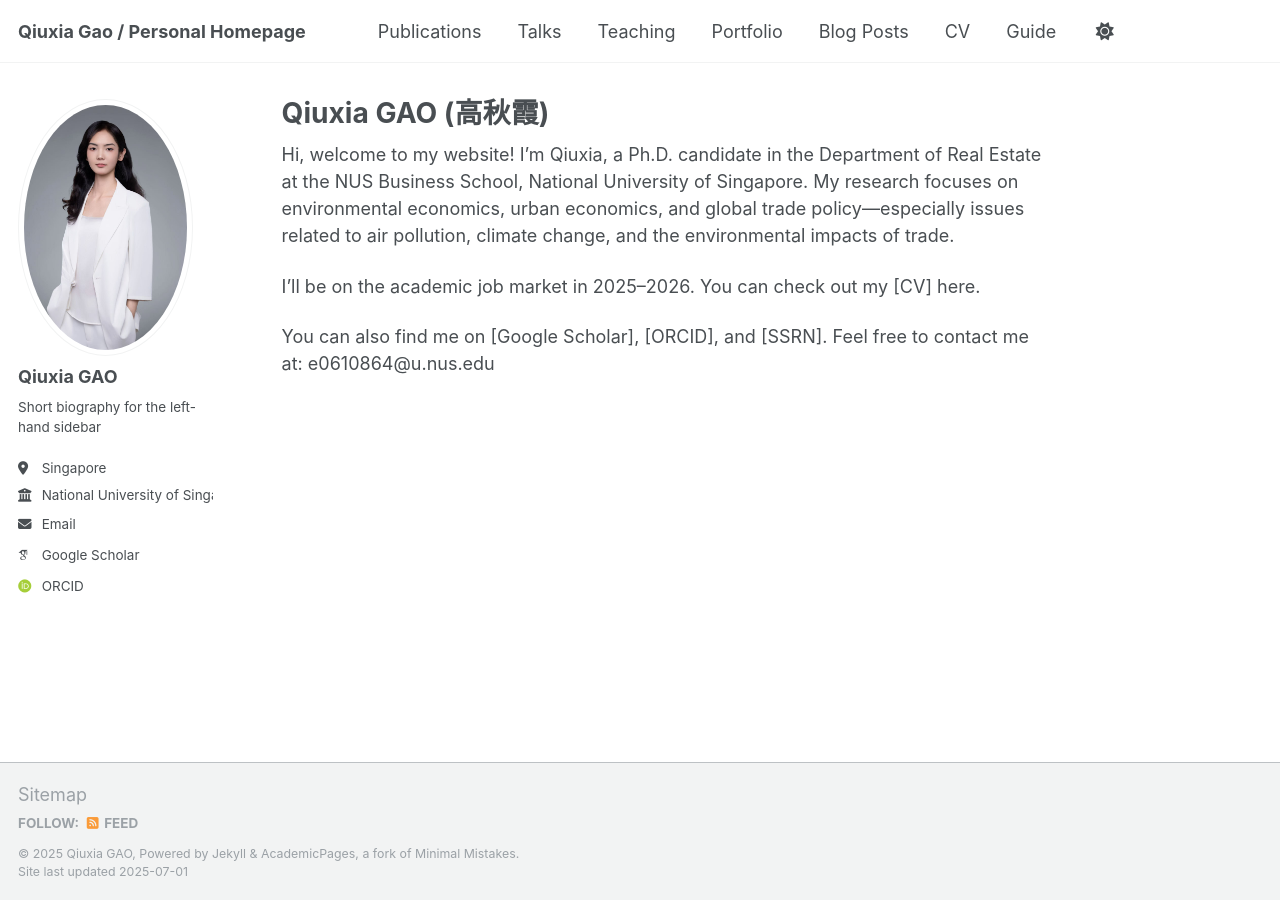
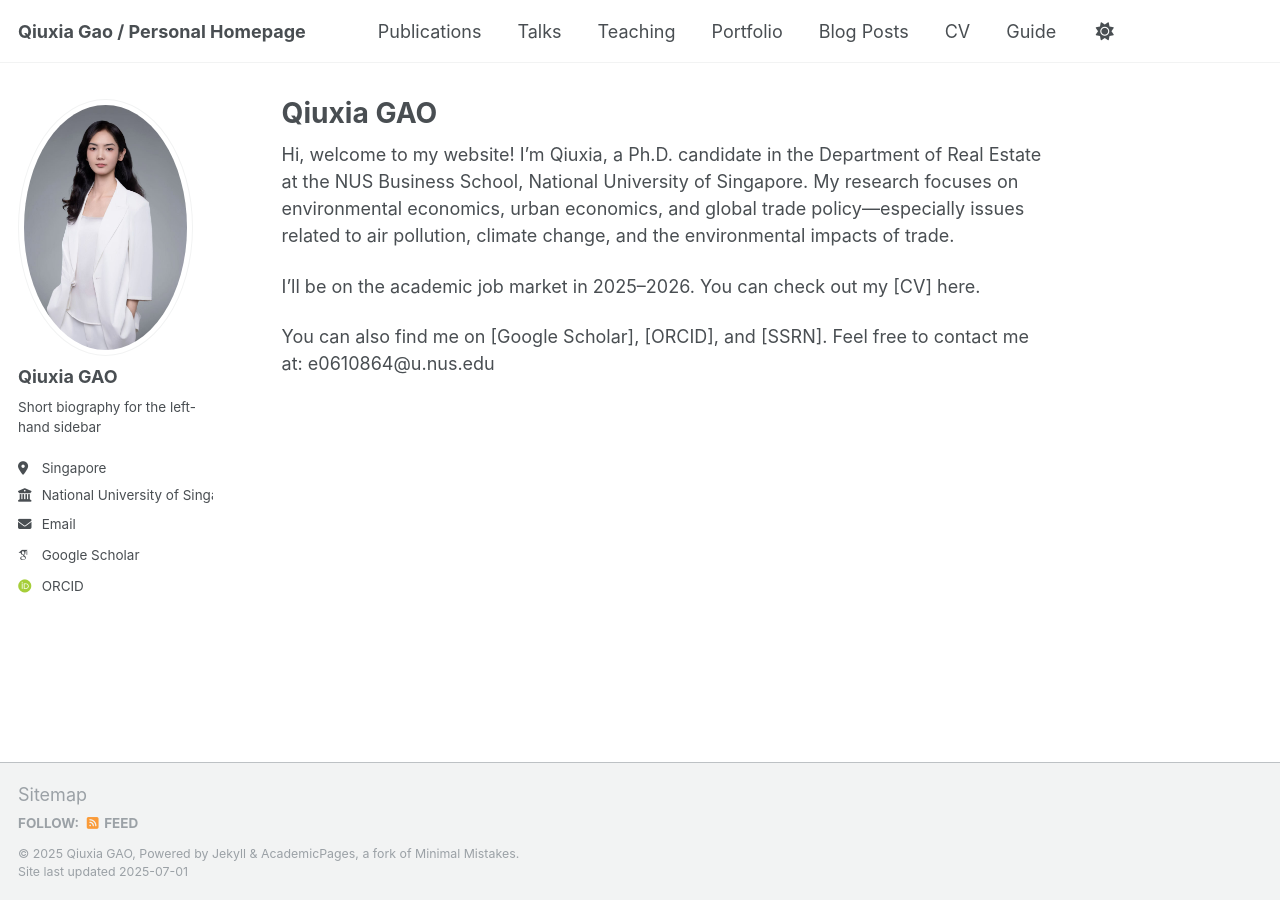
Before and after one commit to Meggie3466/qiuxia_gao, a Jekyll site: the page built from _pages/about.md, in a window 1280 px wide. Built offline with Jekyll 4.4.1, drawn with Linux system fonts in a browser that asks for light colours; some web fonts are replaced; a script that is not in the unit is left out.

Commit message:
Update about.md

```diff
--- a/_pages/about.md
+++ b/_pages/about.md
@@ -1,6 +1,6 @@
 ---
 permalink: /
-title: "Qiuxia GAO (高秋霞)"
+title: "Qiuxia GAO"
 author_profile: true
 redirect_from:
   - /about/
```
